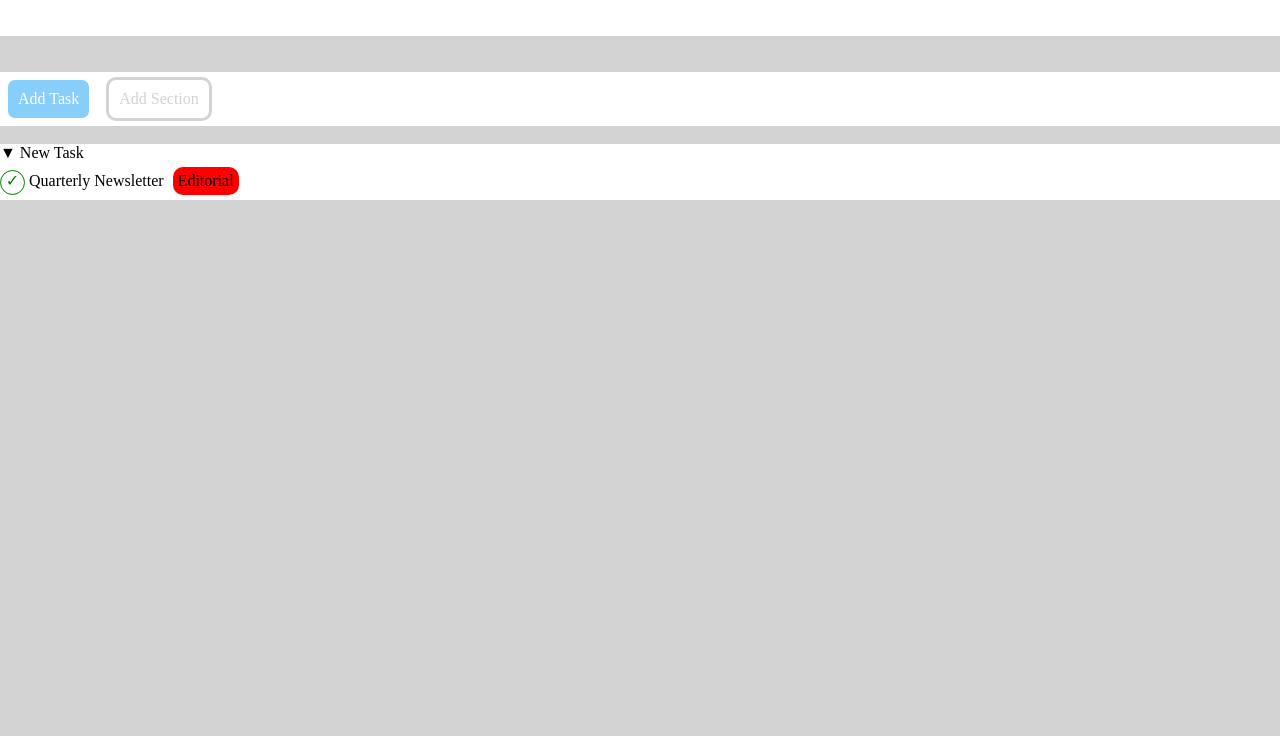
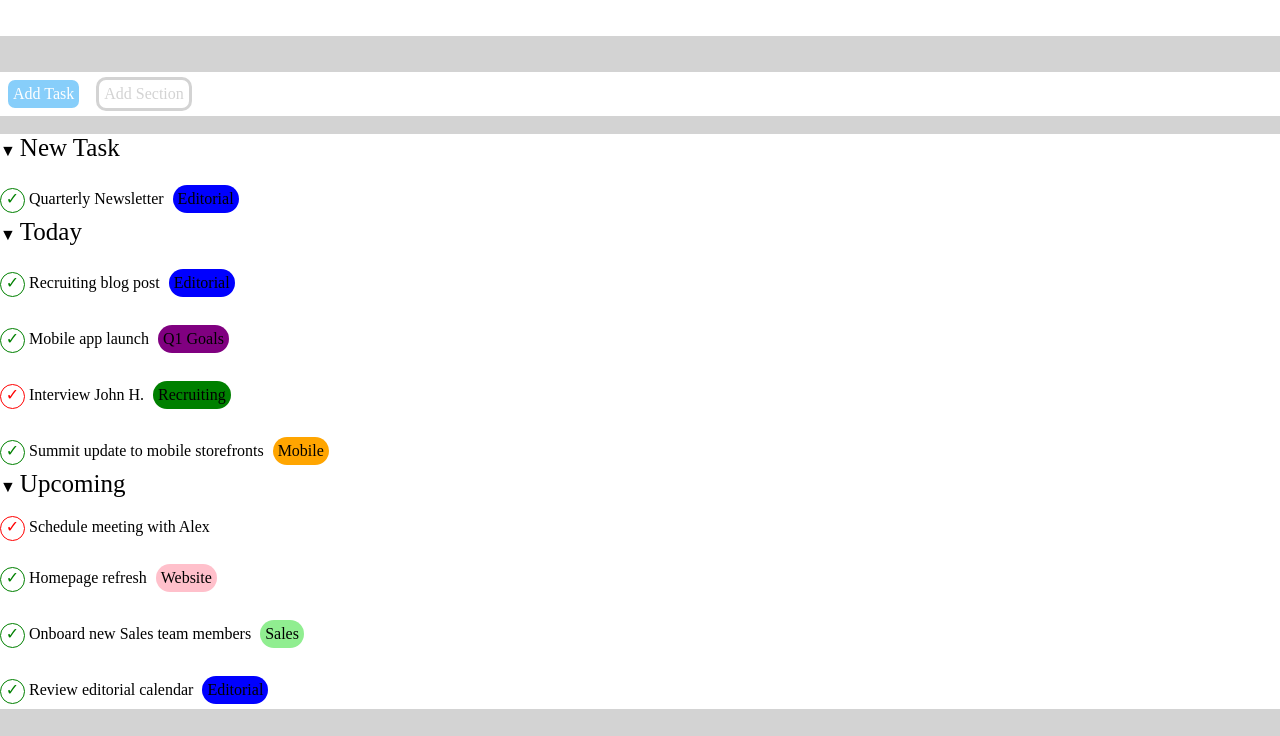
Before and after one commit to fabiopiro/html-css-toboolist, a plain HTML site: page index.html in a window 1280 px wide. Shown: the part 64-800 px from the top of the page. Drawn offline with Linux system fonts and the light colour scheme.

Commit message:
lista completa

```diff
--- a/css/style.css
+++ b/css/style.css
@@ -8,6 +8,7 @@ body {
     background-color: lightgrey;
 }
 
+/* HEADER */
 .banner {
     background-color: white;
     height: 100px;
@@ -15,25 +16,14 @@ body {
     font-size: 50px;
     font-weight: bolder;
 }
-
-
-
-
-
 .corpo {
     background-color: white;
     height: auto;
 }
-
-
-
-
-
-
 .tasto {
     display: inline-block;
     text-align: center;
-    padding: 10px;
+    padding: 5px;
     border-radius: 10px;
     margin: 5px;
     border: solid;
@@ -49,10 +39,12 @@ body {
     background-color: white;
 }
 
-
-
-
-
+/* ELEMENTI DELLA LISTA */
+/* New Task, Today, Upcoming */
+.insieme {
+    font-size: 25px;
+}
+/* Check e Uncheck */
 .done {
     display: inline-block;
     text-align: center;
@@ -63,16 +55,41 @@ body {
     border-style: solid;
     border-width: thin;
 }
-
 .check {
     color: green;
 }
-
-.sezione {
+.uncheck {
+    color: red;
+}
+/* Tema degli elementi */
+.tema {
     display: inline-block;
     text-align: center;
     padding: 5px;
-    border-radius: 10px;
+    border-radius: 20px;
     margin: 5px;
-    background-color: red;
 }
+
+.editorial {
+    background-color: blue;
+}
+
+.goals {
+    background-color: purple;
+}
+
+.recruiting {
+    background-color: green;
+}
+
+.mobile {
+    background-color: orange;
+}
+
+.website {
+    background-color: pink;
+}
+
+.sales{
+    background-color: lightgreen;
+}
--- a/index.html
+++ b/index.html
@@ -29,27 +29,165 @@
         <br>
         <!-- CORPO -->
         <div class="corpo">
-            <!-- NEW TASK -->
             <div>
-                <!-- riga 1 -->
                 <span>
-                    &#x25bc;
+                        &#x25bc;
                 </span>
-                <span>New Task</span>
+                <span class="insieme">
+                    New Task
+                </span>
+            </div>
+            <!-- /NEW TASK -->
+            <!-- RIGA ELEMENTO 1 -->
+            <div>
                 <br>
-                <!-- riga 2 -->
                 <span class="done check">
                     &check;
                 </span>
                 <span>
                     Quarterly Newsletter
                 </span>
-                <Span class="sezione">
+                <Span class="tema editorial">
                     Editorial
                 </Span>
-                <!-- /riga 2 -->
             </div>
-            <!-- /NEW TASK -->
+            <!-- /RIGA ELEMENTO 1 -->
+            <!-- TODAY -->
+            <div>
+                <span>
+                        &#x25bc;
+                </span>
+                <span class="insieme">
+                    Today
+                </span>
+            </div>
+            <!-- /TODAY -->
+            <!-- RIGA ELEMENTO 2 -->
+            <div>
+                <br>
+                <span class="done check">
+                    &check;
+                </span>
+                <span>
+                    Recruiting blog post
+                </span>
+                <Span class="tema editorial">
+                    Editorial
+                </Span>
+            </div>
+            <!-- /RIGA ELEMENTO 2 -->
+            <!-- RIGA ELEMENTO 3 -->
+            <div>
+                <br>
+                <span class="done check">
+                    &check;
+                </span>
+                <span>
+                    Mobile app launch
+                </span>
+                <Span class="tema goals">
+                    Q1 Goals
+                </Span>
+            </div>
+            <!-- /RIGA ELEMENTO 3 -->
+            <!-- RIGA ELEMENTO 4 -->
+            <div>
+                <br>
+                <span class="done uncheck">
+                    &check;
+                </span>
+                <span>
+                    Interview John H.
+                </span>
+                <Span class="tema recruiting">
+                    Recruiting
+                </Span>
+            </div>
+            <!-- /RIGA ELEMENTO 4 -->
+            <!-- RIGA ELEMENTO 5 -->
+            <div>
+                <br>
+                <span class="done check">
+                    &check;
+                </span>
+                <span>
+                    Summit update to mobile storefronts
+                </span>
+                <Span class="tema mobile">
+                    Mobile
+                </Span>
+            </div>
+            <!-- /RIGA ELEMENTO 5 -->
+            <!-- UPCOMING -->
+            <div>
+                <span>
+                        &#x25bc;
+                </span>
+                <span class="insieme">
+                    Upcoming
+                </span>
+            </div>
+            <!-- /UPCOMING -->
+            <!-- RIGA ELEMENTO 6 -->
+            <div>
+                <br>
+                <span class="done uncheck">
+                    &check;
+                </span>
+                <span>
+                    Schedule meeting with Alex
+                </span>
+                <!-- <Span class="tema"> -->
+                    <!-- Editorial -->
+                <!-- </Span> -->
+            </div>
+            <!-- /RIGA ELEMENTO 6 -->
+            <!-- RIGA ELEMENTO 7 -->
+            <div>
+                <br>
+                <span class="done check">
+                    &check;
+                </span>
+                <span>
+                    Homepage refresh
+                </span>
+                <Span class="tema website">
+                    Website
+                </Span>
+            </div>
+            <!-- /RIGA ELEMENTO 7 -->
+            <!-- RIGA ELEMENTO 8 -->
+            <div>
+                <br>
+                <span class="done check">
+                    &check;
+                </span>
+                <span>
+                    Onboard new Sales team members
+                </span>
+                <Span class="tema sales">
+                    Sales
+                </Span>
+            </div>
+            <!-- /RIGA ELEMENTO 8 -->
+            <!-- RIGA ELEMENTO 9 -->
+            <div>
+                <br>
+                <span class="done check">
+                    &check;
+                </span>
+                <span>
+                    Review editorial calendar
+                </span>
+                <Span class="tema editorial">
+                    Editorial
+                </Span>
+            </div>
+            <!-- /RIGA ELEMENTO 9 -->
+
+
+
+
 
 
         </div>
```
